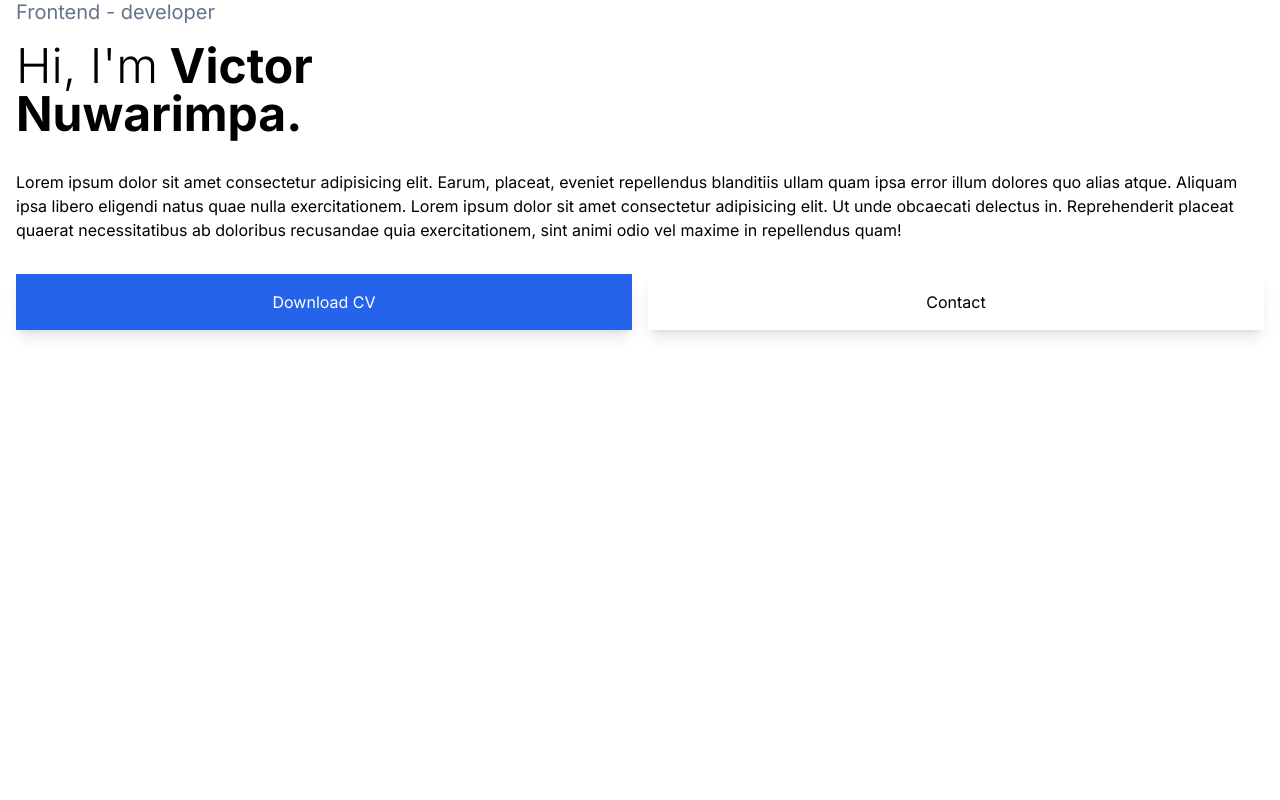
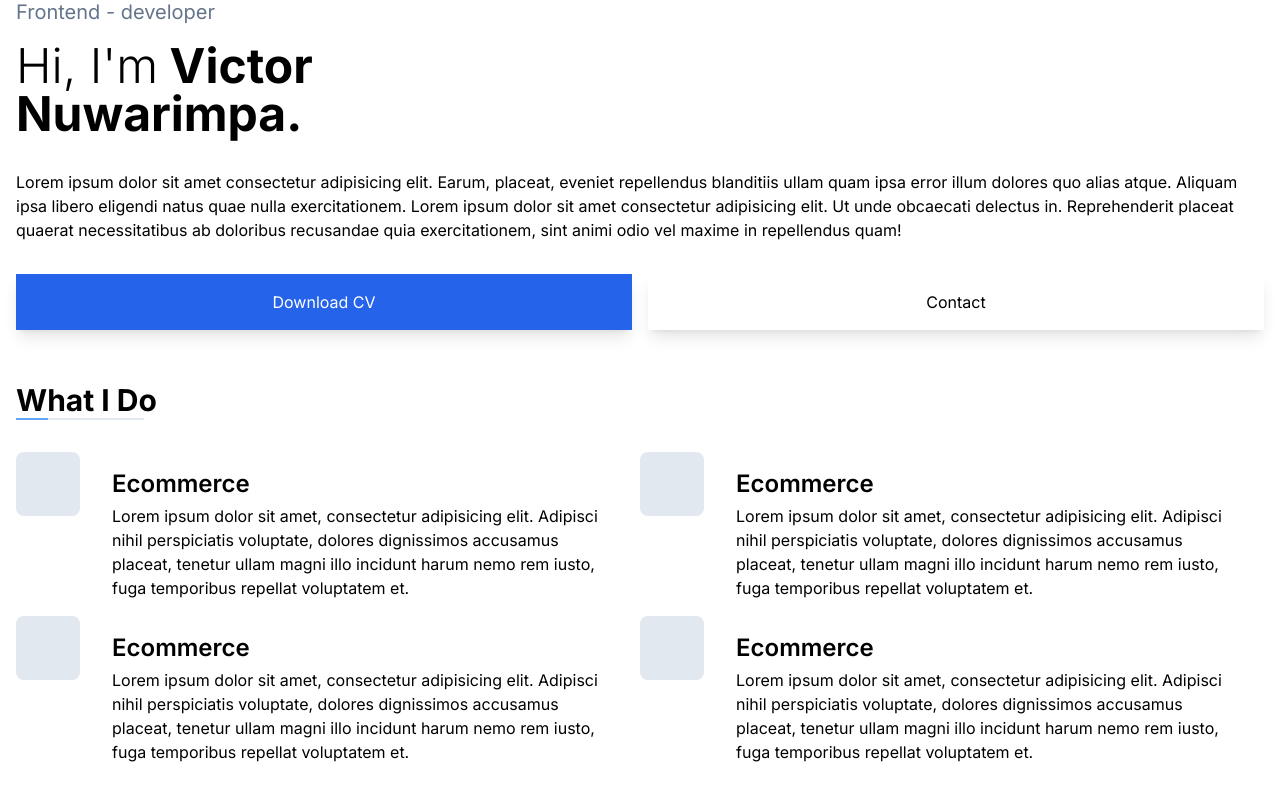
Before and after one commit to vicxtunespro/Tailwind, a Next.js app: page / in a window 1280 px wide. Shown: the part 466-1266 px from the top of the page. Before the commit the page ends 832 px from the top, so only its background shows below. Built offline with nearby package versions, Linux system fonts and the light colour scheme.

Commit message:
Added skills section

```diff
--- a/app/page.js
+++ b/app/page.js
@@ -1,10 +1,12 @@
 import HeroSection from "@/components/hero";
+import SkillSection from "@/components/skill-section";
 import Image from "next/image";
 
 export default function Home() {
   return (
     <main>
       <HeroSection/>
+      <SkillSection></SkillSection>
     </main>
   );
 }
--- a/components/hero.jsx
+++ b/components/hero.jsx
@@ -14,7 +14,8 @@ export default function HeroSection() {
 
             <div className='w-full mt-8 flex justify-between gap-4 '>
                 <button className="w-1/2 py-4 px-8 bg-blue-600 text-white dark:bg-slate-900 shadow-lg">Download CV</button>
-                <button className="w-1/2 py-4 px-8  bg-white dark:bg-slate-100 shadow-lg">Contact</button>
+                <button className="w-1/2 py-4 px-8  bg-white dark:bg-slate-100
+                 shadow-lg">Contact</button>
             </div>
         </div>
     </div>
--- /dev/null
+++ b/components/skill-section.jsx
@@ -0,0 +1,44 @@
+import React from 'react'
+
+
+export default function Skill() {
+  return (
+<div class="skill p-4">
+  <div class="styled-title">
+    <p class="text-3xl font-bold">What I Do</p>
+    <div class="h-0.5 w-32 bg-slate-200 after:block after:h-full after:w-8 after:bg-blue-400 after:content-['']"></div>
+  </div>
+  <div class="activities my-8 flex flex-col md:flex-row flex-wrap">
+    <div class="flex basis-1/2">
+      <div class="icon h-16 min-w-16 flex justify-center items-center text-5xl rounded-lg bg-slate-200 lg:max-w-16"></div>
+      <div class="px-8 py-4">
+        <p class="mb-1 text-2xl font-semibold">Ecommerce</p>
+        <p>Lorem ipsum dolor sit amet, consectetur adipisicing elit. Adipisci nihil perspiciatis voluptate, dolores dignissimos accusamus placeat, tenetur ullam magni illo incidunt harum nemo rem iusto, fuga temporibus repellat voluptatem et.</p>
+      </div>
+    </div>
+    <div class="flex basis-1/2">
+      <div class="icon h-16 min-w-16 flex justify-center items-center text-5xl rounded-lg bg-slate-200 lg:max-w-16"></div>
+      <div class="px-8 py-4">
+        <p class="mb-1 text-2xl font-semibold">Ecommerce</p>
+        <p>Lorem ipsum dolor sit amet, consectetur adipisicing elit. Adipisci nihil perspiciatis voluptate, dolores dignissimos accusamus placeat, tenetur ullam magni illo incidunt harum nemo rem iusto, fuga temporibus repellat voluptatem et.</p>
+      </div>
+    </div>
+    <div class="flex basis-1/2">
+      <div class="icon h-16 min-w-16 flex justify-center items-center text-5xl rounded-lg bg-slate-200 lg:max-w-16"></div>
+      <div class="px-8 py-4">
+        <p class="mb-1 text-2xl font-semibold">Ecommerce</p>
+        <p>Lorem ipsum dolor sit amet, consectetur adipisicing elit. Adipisci nihil perspiciatis voluptate, dolores dignissimos accusamus placeat, tenetur ullam magni illo incidunt harum nemo rem iusto, fuga temporibus repellat voluptatem et.</p>
+      </div>
+    </div>
+    <div class="flex basis-1/2">
+      <div class="icon h-16 min-w-16 flex justify-center items-center text-5xl rounded-lg bg-slate-200 lg:max-w-16"></div>
+      <div class="px-8 py-4">
+        <p class="mb-1 text-2xl font-semibold">Ecommerce</p>
+        <p>Lorem ipsum dolor sit amet, consectetur adipisicing elit. Adipisci nihil perspiciatis voluptate, dolores dignissimos accusamus placeat, tenetur ullam magni illo incidunt harum nemo rem iusto, fuga temporibus repellat voluptatem et.</p>
+      </div>
+    </div>
+  </div>
+</div>
+
+  )
+}
```
Also changed, not shown: data/skills.js (added, +24 -0 lines).
